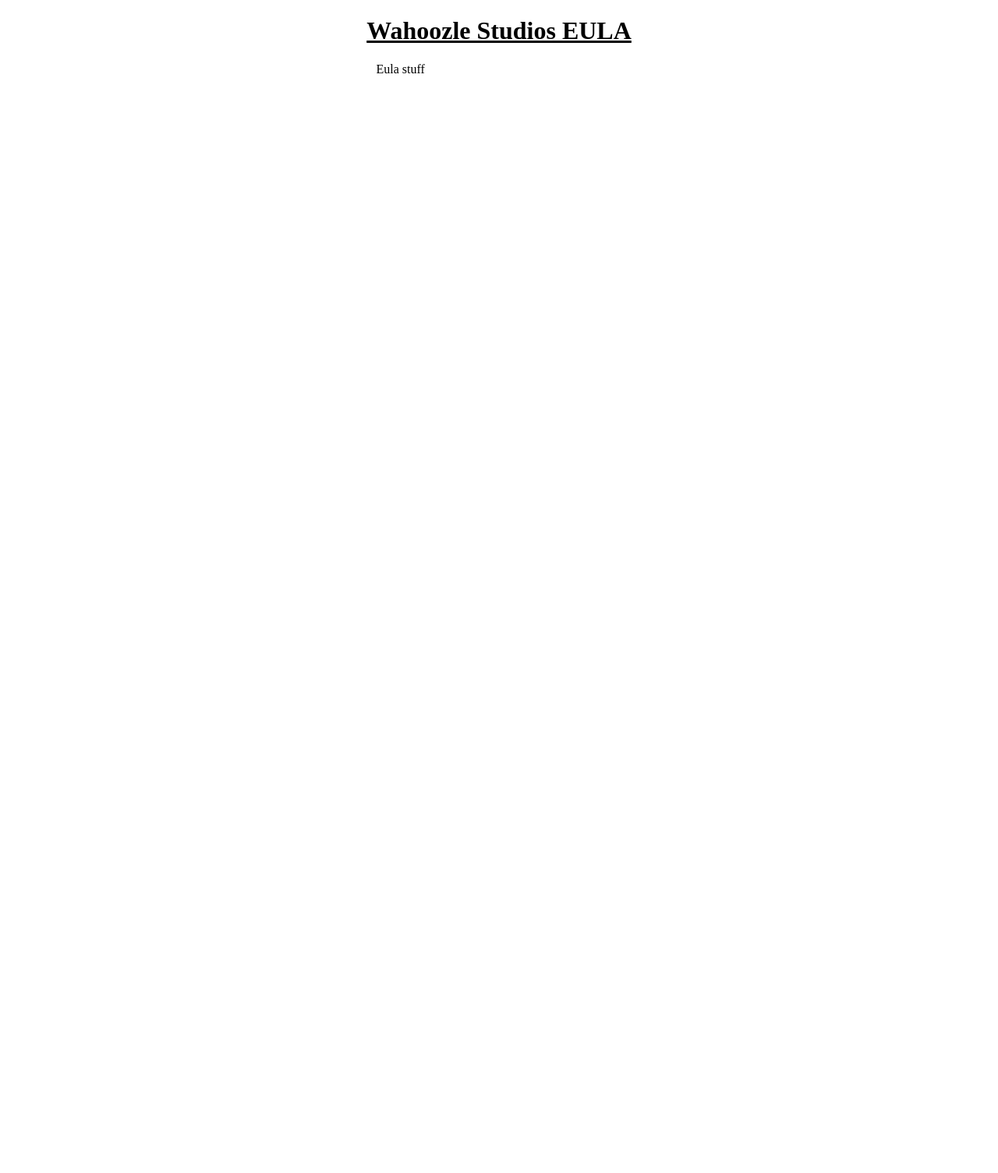
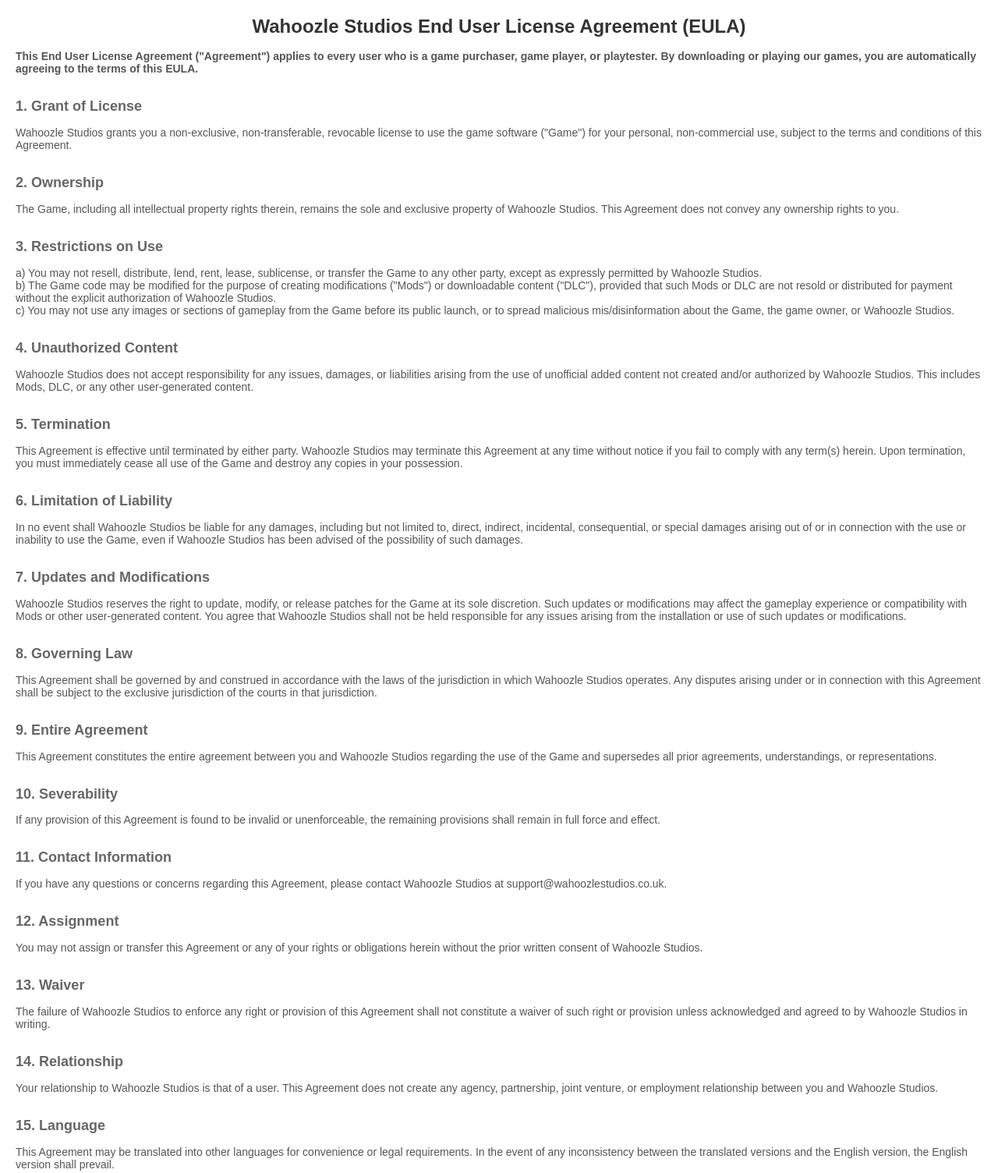
Before and after one commit to WahoozleStudios/eula, a plain HTML site: page docs/index.html in a window 1280 px wide. Shown: the whole page at 78% size. Before the commit the page ends 800 px from the top, so only its background shows below. Drawn offline with Linux system fonts and the light colour scheme.

Commit message:
added EULA page

```diff
--- a/docs/index.html
+++ b/docs/index.html
@@ -1,13 +1,81 @@
 <!DOCTYPE html>
+<html>
 <head>
-    <title>Wahoozle Studios EULA</title>
-    <style>
-        #EULA {
-            max-width:80%
-        }
-    </style>
+  <title>Wahoozle Studios End User License Agreement (EULA)</title>
+  <style>
+    body {
+      font-family: Arial, sans-serif;
+      margin: 20px;
+    }
+    h1 {
+      color: #333;
+      font-size: 24px;
+      text-align: center;
+    }
+    h2 {
+      color: #666;
+      font-size: 18px;
+      margin-top: 30px;
+    }
+    p {
+      color: #555;
+      font-size: 14px;
+      margin-bottom: 10px;
+    }
+  </style>
 </head>
 <body>
-    <h1 align="center"><u><b>Wahoozle Studios EULA</u></b></h1>
-    <p id = "EULA" align="center">Eula stuff</p>
+  <h1>Wahoozle Studios End User License Agreement (EULA)</h1>
+
+  <p><strong>This End User License Agreement ("Agreement") applies to every user who is a game purchaser, game player, or playtester. By downloading or playing our games, you are automatically agreeing to the terms of this EULA.</strong></p>
+
+  <h2>1. Grant of License</h2>
+  <p>Wahoozle Studios grants you a non-exclusive, non-transferable, revocable license to use the game software ("Game") for your personal, non-commercial use, subject to the terms and conditions of this Agreement.</p>
+
+  <h2>2. Ownership</h2>
+  <p>The Game, including all intellectual property rights therein, remains the sole and exclusive property of Wahoozle Studios. This Agreement does not convey any ownership rights to you.</p>
+
+  <h2>3. Restrictions on Use</h2>
+  <p>
+    a) You may not resell, distribute, lend, rent, lease, sublicense, or transfer the Game to any other party, except as expressly permitted by Wahoozle Studios.<br>
+    b) The Game code may be modified for the purpose of creating modifications ("Mods") or downloadable content ("DLC"), provided that such Mods or DLC are not resold or distributed for payment without the explicit authorization of Wahoozle Studios.<br>
+    c) You may not use any images or sections of gameplay from the Game before its public launch, or to spread malicious mis/disinformation about the Game, the game owner, or Wahoozle Studios.
+  </p>
+
+  <h2>4. Unauthorized Content</h2>
+  <p>Wahoozle Studios does not accept responsibility for any issues, damages, or liabilities arising from the use of unofficial added content not created and/or authorized by Wahoozle Studios. This includes Mods, DLC, or any other user-generated content.</p>
+
+  <h2>5. Termination</h2>
+  <p>This Agreement is effective until terminated by either party. Wahoozle Studios may terminate this Agreement at any time without notice if you fail to comply with any term(s) herein. Upon termination, you must immediately cease all use of the Game and destroy any copies in your possession.</p>
+
+  <h2>6. Limitation of Liability</h2>
+  <p>In no event shall Wahoozle Studios be liable for any damages, including but not limited to, direct, indirect, incidental, consequential, or special damages arising out of or in connection with the use or inability to use the Game, even if Wahoozle Studios has been advised of the possibility of such damages.</p>
+
+  <h2>7. Updates and Modifications</h2>
+  <p>Wahoozle Studios reserves the right to update, modify, or release patches for the Game at its sole discretion. Such updates or modifications may affect the gameplay experience or compatibility with Mods or other user-generated content. You agree that Wahoozle Studios shall not be held responsible for any issues arising from the installation or use of such updates or modifications.</p>
+
+  <h2>8. Governing Law</h2>
+  <p>This Agreement shall be governed by and construed in accordance with the laws of the jurisdiction in which Wahoozle Studios operates. Any disputes arising under or in connection with this Agreement shall be subject to the exclusive jurisdiction of the courts in that jurisdiction.</p>
+
+  <h2>9. Entire Agreement</h2>
+  <p>This Agreement constitutes the entire agreement between you and Wahoozle Studios regarding the use of the Game and supersedes all prior agreements, understandings, or representations.</p>
+
+  <h2>10. Severability</h2>
+  <p>If any provision of this Agreement is found to be invalid or unenforceable, the remaining provisions shall remain in full force and effect.</p>
+
+  <h2>11. Contact Information</h2>
+  <p>If you have any questions or concerns regarding this Agreement, please contact Wahoozle Studios at support@wahoozlestudios.co.uk.</p>
+
+  <h2>12. Assignment</h2>
+  <p>You may not assign or transfer this Agreement or any of your rights or obligations herein without the prior written consent of Wahoozle Studios.</p>
+
+  <h2>13. Waiver</h2>
+  <p>The failure of Wahoozle Studios to enforce any right or provision of this Agreement shall not constitute a waiver of such right or provision unless acknowledged and agreed to by Wahoozle Studios in writing.</p>
+
+  <h2>14. Relationship</h2>
+  <p>Your relationship to Wahoozle Studios is that of a user. This Agreement does not create any agency, partnership, joint venture, or employment relationship between you and Wahoozle Studios.</p>
+
+  <h2>15. Language</h2>
+  <p>This Agreement may be translated into other languages for convenience or legal requirements. In the event of any inconsistency between the translated versions and the English version, the English version shall prevail.</p>
 </body>
+</html>
```
